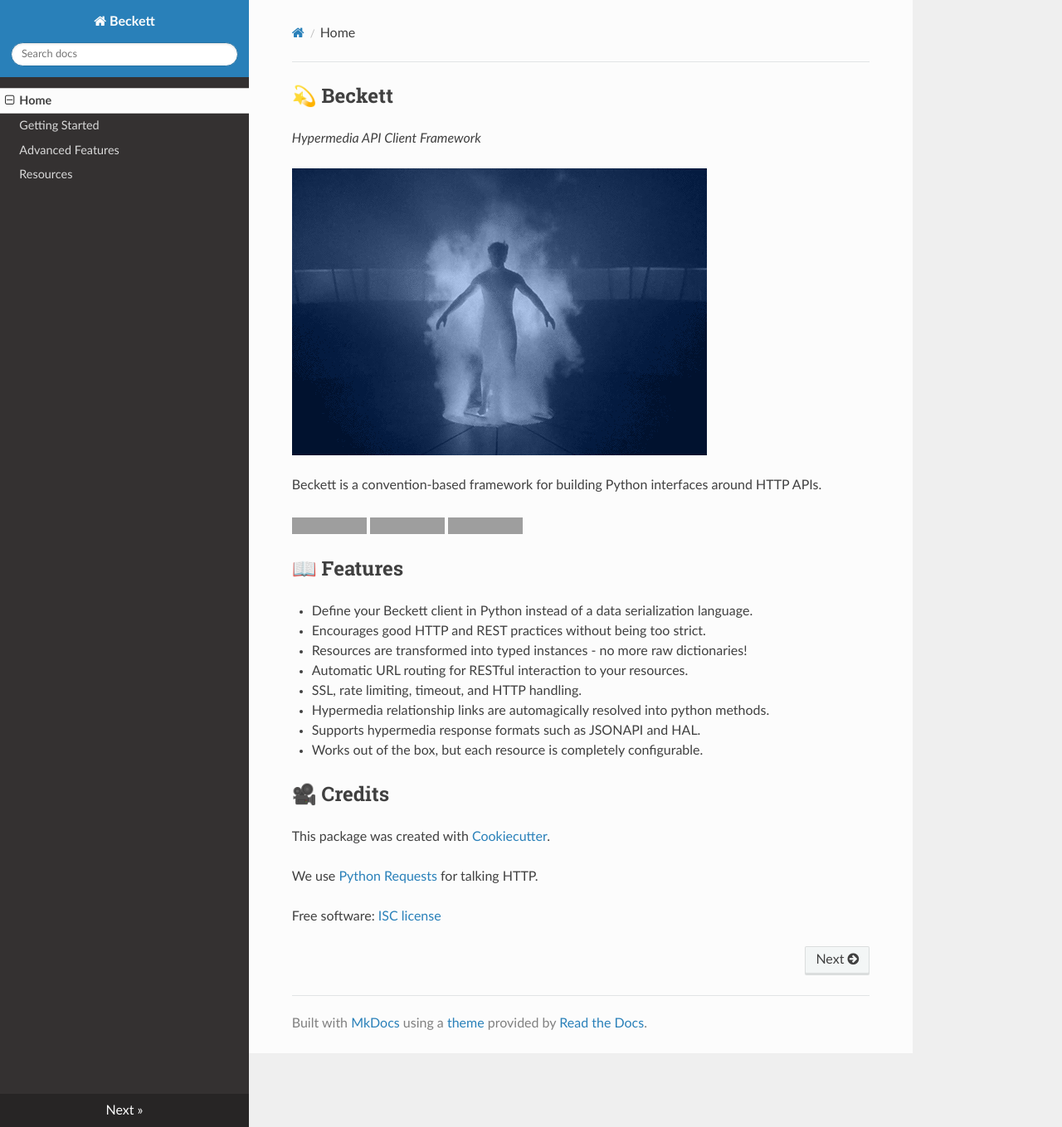
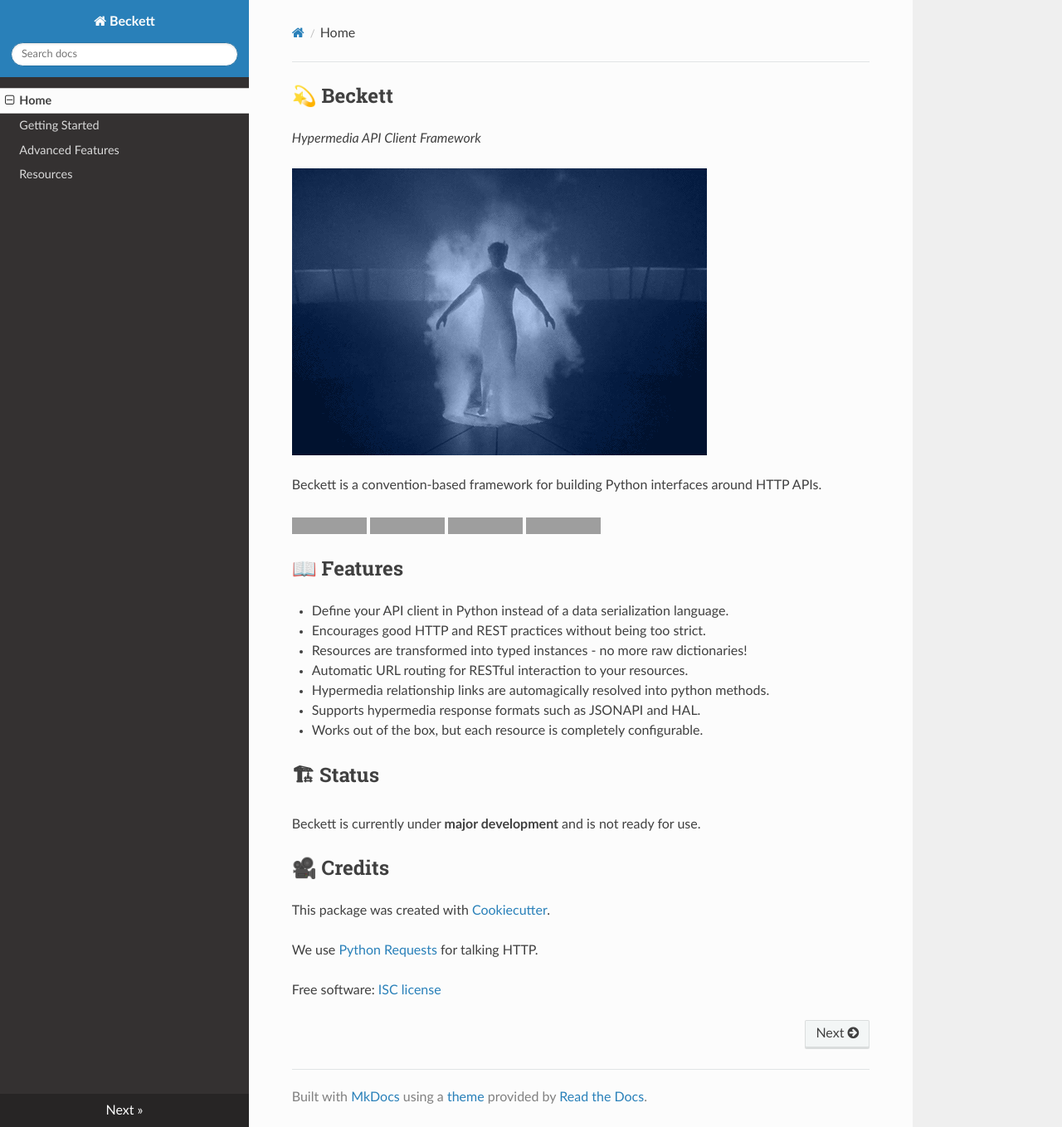
Before and after one commit to sshyran/beckett, an MkDocs documentation site: the page built from docs/index.md, in a window 1280 px wide and 1359 px high. Shown: the whole window at 83% size. Built offline with MkDocs 1.6.1, drawn with Linux system fonts in a browser that asks for light colours; nearby versions of some CDN libraries; old or Windows-style settings are respelled for this version of MkDocs; grey boxes are pictures that could not be loaded.

```diff
--- a/docs/index.md
+++ b/docs/index.md
@@ -10,18 +10,24 @@
 [![PyPi][pypi-image]][pypi-link]
 [![CircleCI][circle-image]][circle-link]
 [![Coverage Status][codecov-image]][codecov-link]
+[![Landscape Status][landscape-image]][landscape-link]
+
 
 📖 Features
 --------
 
-* Define your Beckett client in Python instead of a data serialization language.
-* Encourages good HTTP and REST practices without being too strict.
-* Resources are transformed into typed instances - no more raw dictionaries!
-* Automatic URL routing for RESTful interaction to your resources.
-* SSL, rate limiting, timeout, and HTTP handling.
-* Hypermedia relationship links are automagically resolved into python methods.
-* Supports hypermedia response formats such as JSONAPI and HAL.
-* Works out of the box, but each resource is completely configurable.
+- Define your API client in Python instead of a data serialization language.
+- Encourages good HTTP and REST practices without being too strict.
+- Resources are transformed into typed instances - no more raw dictionaries!
+- Automatic URL routing for RESTful interaction to your resources.
+- Hypermedia relationship links are automagically resolved into python methods.
+- Supports hypermedia response formats such as JSONAPI and HAL.
+- Works out of the box, but each resource is completely configurable.
+
+🏗 Status
+----------
+
+Beckett is currently under **major development** and is not ready for use.
 
 
 🎥 Credits
@@ -41,5 +47,5 @@
 [circle-link]: https://circleci.com/gh/phalt/beckett/tree/master
 [codecov-image]: https://codecov.io/gh/phalt/beckett/branch/master/graph/badge.svg?token=T9mYPv0Ep2
 [codecov-link]: http://codecov.io/github/phalt/beckett?branch=master
-[github-start]: https://ghbtns.com/github-btn.html?user=phalt&repo=beckett&type=star&count=true
-[github-link]: https://github.com/phalt/beckett
+[landscape-image]: https://landscape.io/github/phalt/beckett/master/landscape.svg?style=flat&badge_auth_token=0cce4803ec014cf4ad889498bba7e7e7
+[landscape-link]: https://landscape.io/github/phalt/beckett/master
```
Also changed, not shown: README.md (deleted, +0 -47 lines), README.rst (added).
